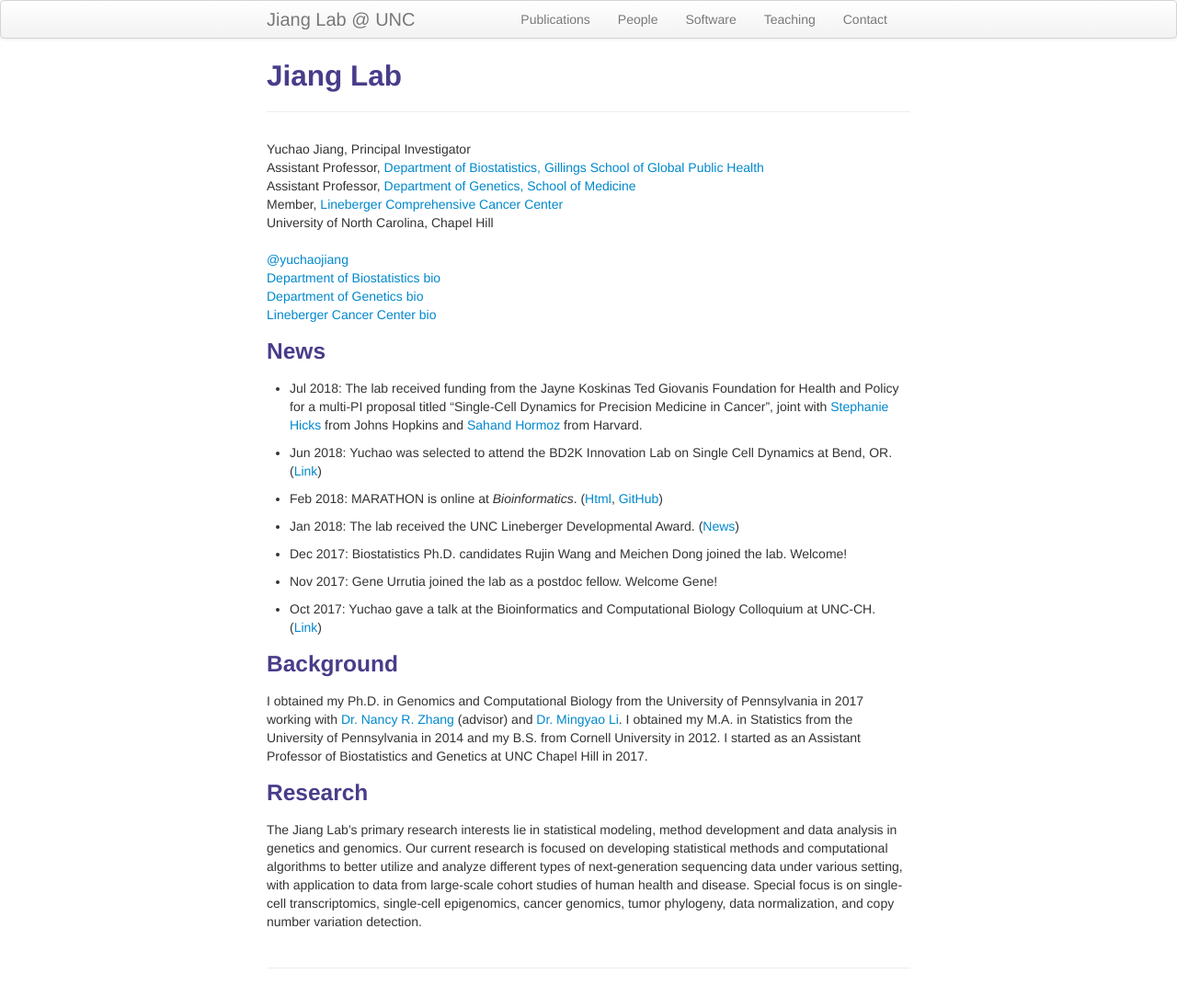
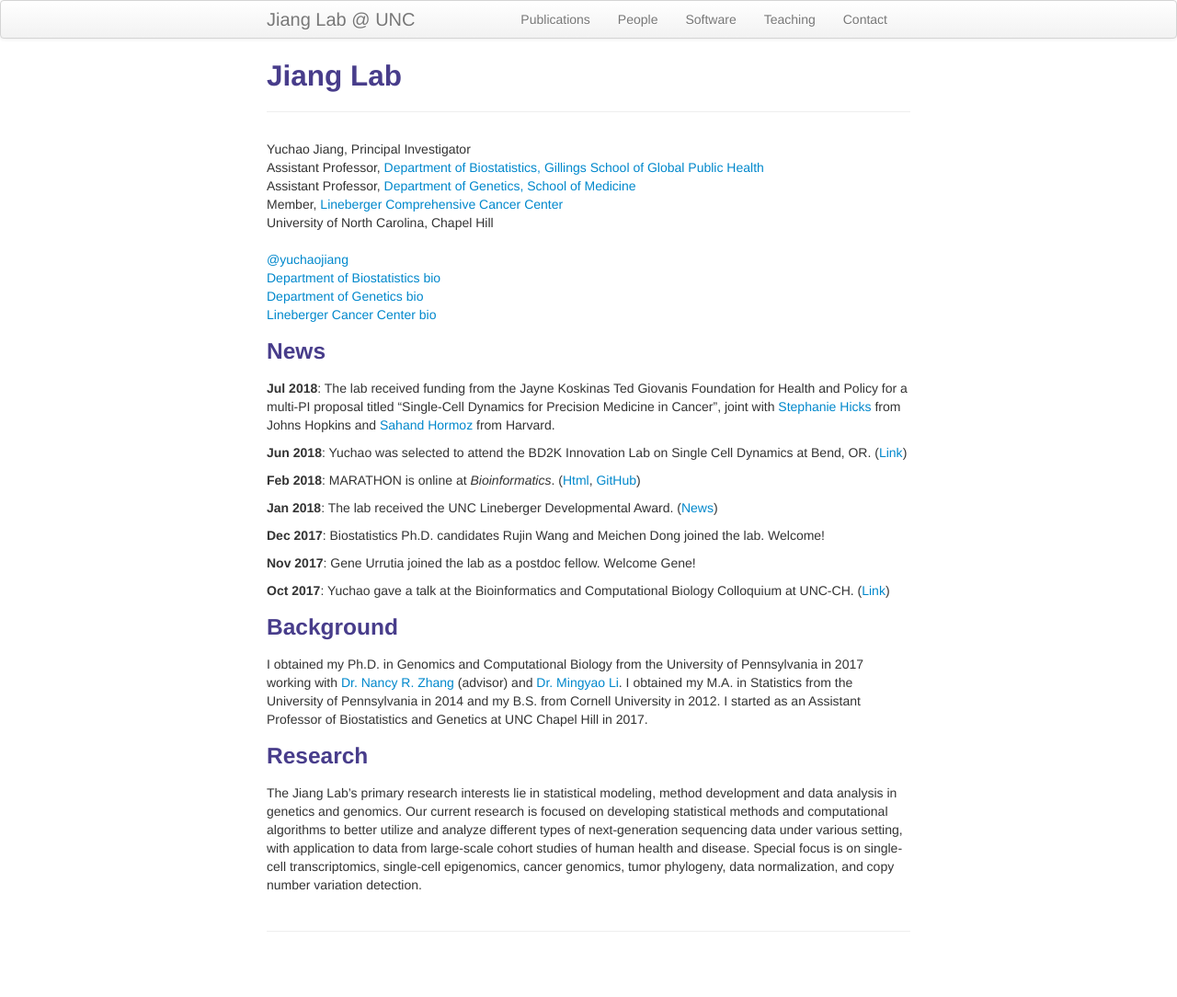
Before and after one commit to yuchaojiang/yuchaojiang.github.io, a Jekyll site: the page built from index.md, in a window 1280 px wide. Shown: the whole page at 92% size. Built offline with Jekyll 4.4.1, drawn with Linux system fonts in a browser that asks for light colours; after the commit the page ends 1044 px from its top, so only the background shows below that.

```diff
--- a/index.md
+++ b/index.md
@@ -25,19 +25,19 @@ description: I am an Assistant Professor in the Department of Biostatistics and
 </div>
 
 ### News
-* Jul 2018: The lab received funding from the Jayne Koskinas Ted Giovanis Foundation for Health and Policy for a multi-PI proposal titled "Single-Cell Dynamics for Precision Medicine in Cancer", joint with [Stephanie Hicks](http://www.stephaniehicks.com/) from Johns Hopkins and [Sahand Hormoz](https://hormoz.hms.harvard.edu/) from Harvard.
+**Jul 2018**: The lab received funding from the Jayne Koskinas Ted Giovanis Foundation for Health and Policy for a multi-PI proposal titled "Single-Cell Dynamics for Precision Medicine in Cancer", joint with [Stephanie Hicks](http://www.stephaniehicks.com/) from Johns Hopkins and [Sahand Hormoz](https://hormoz.hms.harvard.edu/) from Harvard.
 
-* Jun 2018: Yuchao was selected to attend the BD2K Innovation Lab on Single Cell Dynamics at Bend, OR. ([Link](https://bigdatau.ini.usc.edu/innovationlab2018))
+**Jun 2018**: Yuchao was selected to attend the BD2K Innovation Lab on Single Cell Dynamics at Bend, OR. ([Link](https://bigdatau.ini.usc.edu/innovationlab2018))
 
-* Feb 2018: MARATHON is online at *Bioinformatics*. ([Html](https://academic.oup.com/bioinformatics/article/34/12/2126/4838234), [GitHub](https://github.com/yuchaojiang/MARATHON/))
+**Feb 2018**: MARATHON is online at *Bioinformatics*. ([Html](https://academic.oup.com/bioinformatics/article/34/12/2126/4838234), [GitHub](https://github.com/yuchaojiang/MARATHON/))
 
-* Jan 2018: The lab received the UNC Lineberger Developmental Award. ([News](https://unclineberger.org/news/lineberger-awards?utm_source=lineup&utm_medium=email&utm_campaign=5))
+**Jan 2018**: The lab received the UNC Lineberger Developmental Award. ([News](https://unclineberger.org/news/lineberger-awards?utm_source=lineup&utm_medium=email&utm_campaign=5))
 
-* Dec 2017: Biostatistics Ph.D. candidates Rujin Wang and Meichen Dong joined the lab. Welcome!
+**Dec 2017**: Biostatistics Ph.D. candidates Rujin Wang and Meichen Dong joined the lab. Welcome!
 
-* Nov 2017: Gene Urrutia joined the lab as a postdoc fellow. Welcome Gene!
+**Nov 2017**: Gene Urrutia joined the lab as a postdoc fellow. Welcome Gene!
 
-* Oct 2017: Yuchao gave a talk at the Bioinformatics and Computational Biology Colloquium at UNC-CH. ([Link](https://www.med.unc.edu/genetics/events/bcb-colloquium/monday-bcb-colloquium-yuchao-jiang))
+**Oct 2017**: Yuchao gave a talk at the Bioinformatics and Computational Biology Colloquium at UNC-CH. ([Link](https://www.med.unc.edu/genetics/events/bcb-colloquium/monday-bcb-colloquium-yuchao-jiang))
 
 
 ###  Background
```
